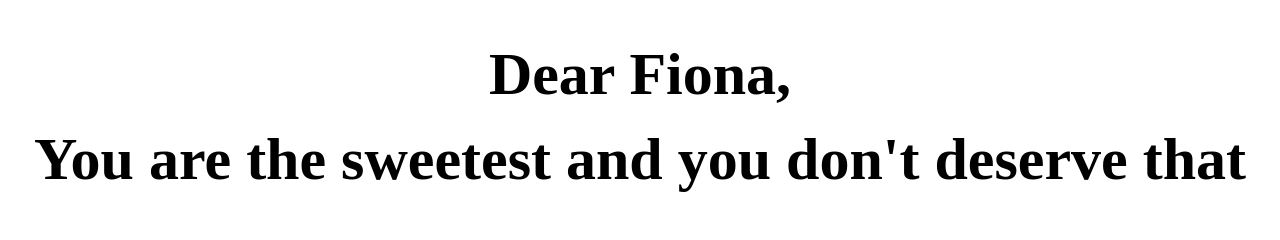
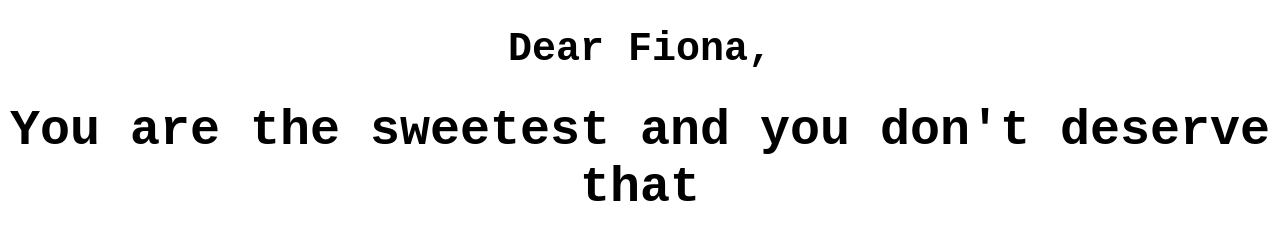
Before and after one commit to rgoddu/dearfiona, a plain HTML site: page index.html in a window 1280 px wide. Drawn offline with Linux system fonts and the light colour scheme.

Commit message:
fontsize

```diff
--- a/assets/script.js
+++ b/assets/script.js
@@ -42,7 +42,7 @@ function signature() {
 
 
 function sendImage() {
-
+    welcomeElement.textContent = "uhh, yum";
     var count3 = 0
     var imgInterval = setInterval(() => {
 
--- a/assets/style.css
+++ b/assets/style.css
@@ -7,17 +7,19 @@
   }
 
   #welcome {
-    /* font-family: 'Courier New', Courier, monospace; */
+    font-family: 'Courier New', Courier, monospace;
     margin-bottom: 20px;
-    font-size: 60px;
+    font-size: 40px;
     width: 100%;
     height: 25px;
   }
 
   #main {
+    font-family: 'Courier New', Courier, monospace;
+
     font-weight: bold;
     margin-bottom: 20px;
-    font-size: 60px;
+    font-size: 50px;
     width: 100%;
     height: 25px;
   }
```
